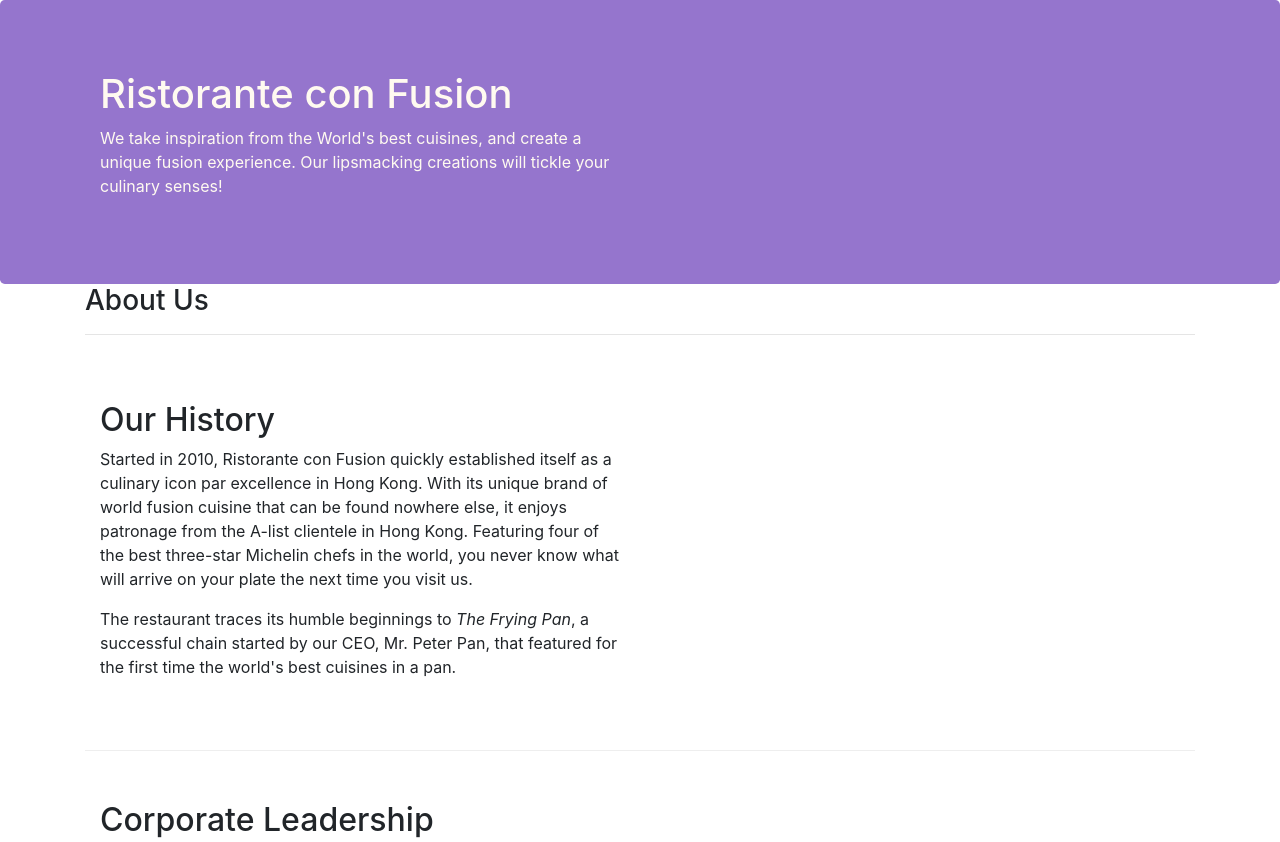
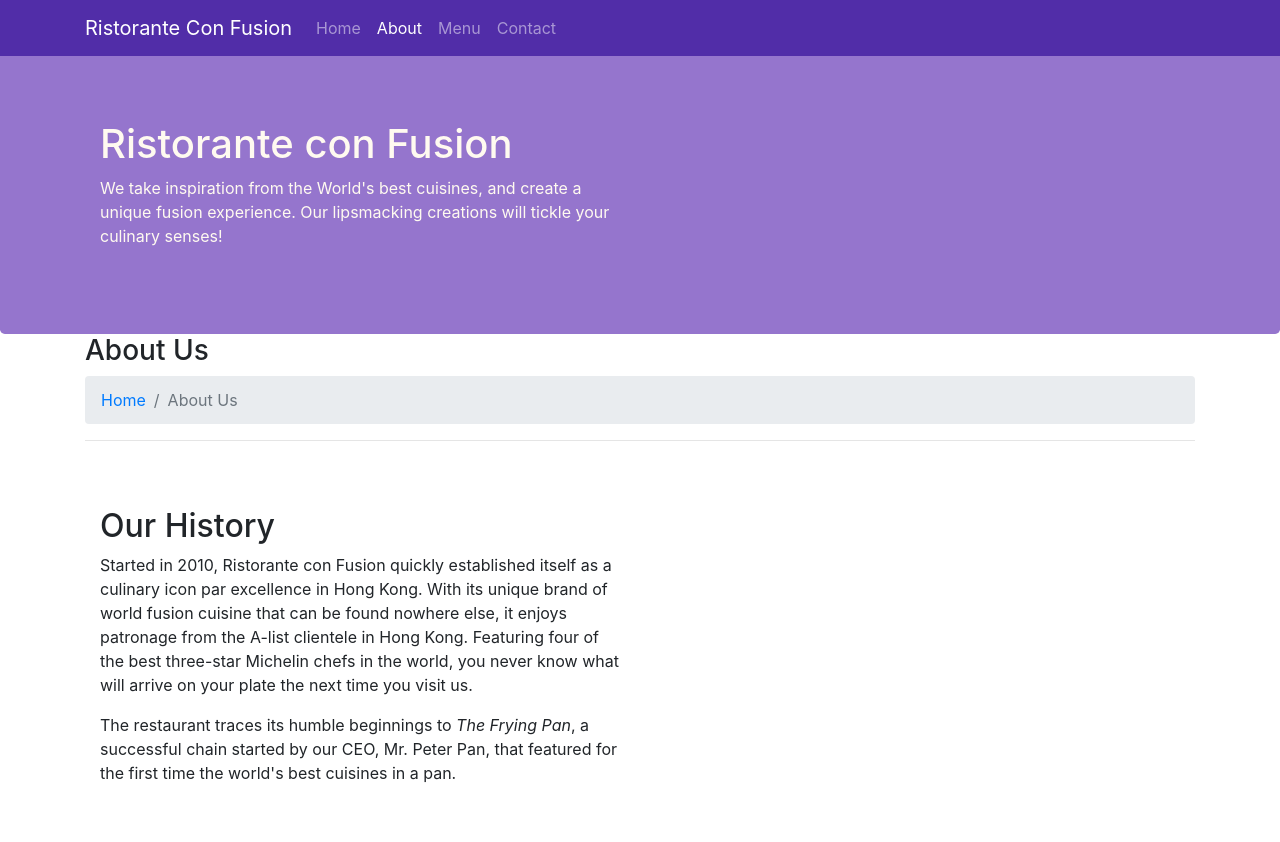
Before and after one commit to richellek/bootstrap, a website: page aboutus.html in a window 1280 px wide. Shown: the top 842 px of the page. Drawn offline with nearby package versions, Linux system fonts and the light colour scheme.

Commit message:
Nav Bar and Breadcrumbs

```diff
--- a/aboutus.html
+++ b/aboutus.html
@@ -15,7 +15,22 @@
 </head>
 
 <body>
-
+    <nav class="navbar navbar-dark navbar-expand-sm fixed-top">
+            <div class="container">
+                <button class="navbar-toggler" type="button" data-toggle="collapse" data-target="#Navbar">
+                    <span class="navbar-toggler-icon"></span>
+                </button>
+                <a class="navbar-brand" href="./index.html">Ristorante Con Fusion</a>
+                    <div class="collapse navbar-collapse" id="Navbar">
+                        <ul class="navbar-nav mr-auto">
+                            <li class="nav-item"><a class="nav-link" href="./index.html">Home</a></li>
+                            <li class="nav-item active"><a class="nav-link" href="#">About</a></li>
+                            <li class="nav-item"><a class="nav-link" href="#">Menu</a></li>
+                            <li class="nav-item"><a class="nav-link" href="#">Contact</a></li>
+                        </ul>
+                    </div>
+            </div>
+        </nav>
     <header class="jumbotron">
         <div class="container">
             <div class="row row-header">
@@ -33,6 +48,10 @@
         <div class="row row-header">
             <div class="col-12" style="padding:0px">
                <h3>About Us</h3>
+               <ol class="col-12 breadcrumb">
+                    <li class="breadcrumb-item"><a href="./index.html">Home</a></li>
+                    <li class="breadcrumb-item active">About Us</li>
+                </ol>
                <hr>
             </div>
         </div>
@@ -71,7 +90,7 @@
                     <h5>Links</h5>
                     <ul class="list-unstyled">
                         <li><a href="#">Home</a></li>
-                        <li><a href="#">About</a></li>
+                        <li><a href="">About</a></li>
                         <li><a href="#">Menu</a></li>
                         <li><a href="#">Contact</a></li>
                     </ul>
--- a/css/styles.css
+++ b/css/styles.css
@@ -27,3 +27,12 @@ address{
     margin:0px;
     color:#0f0f0f;
 }
+
+body{
+    padding:50px 0px 0px 0px;
+    z-index:0;
+}
+
+.navbar-dark {
+     background-color: #512DA8;
+}
```
Also changed, not shown: index.html (+16 -1 lines).
